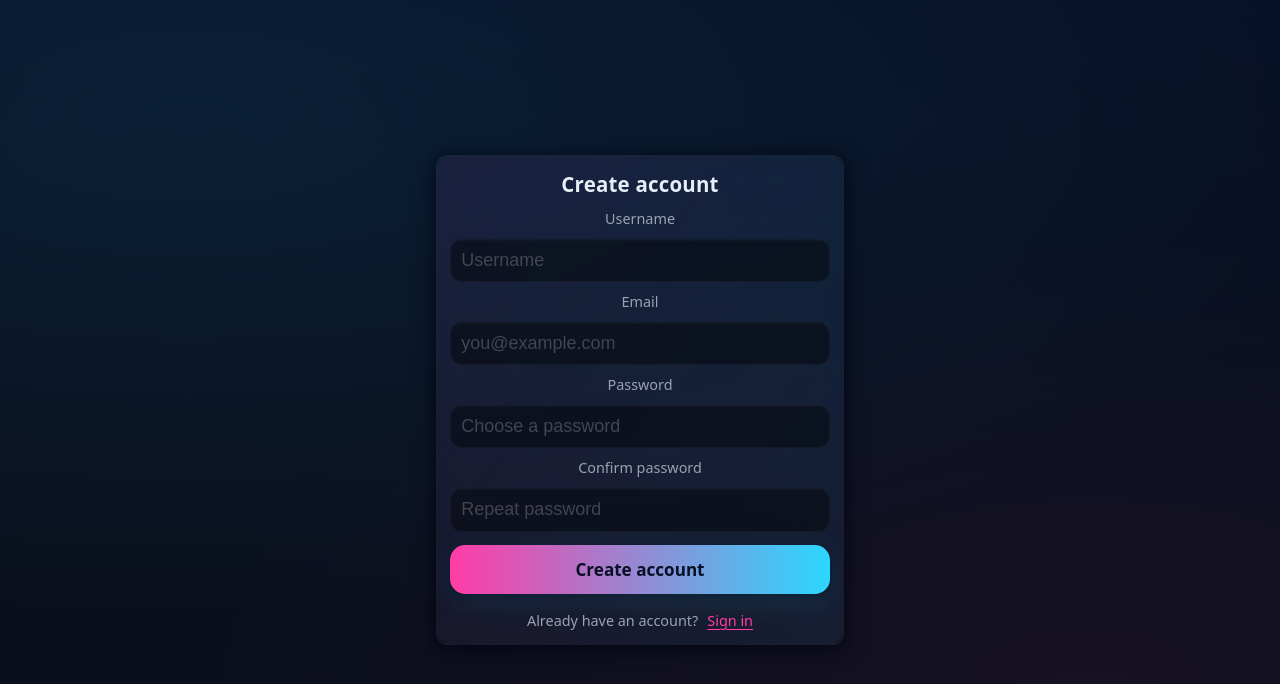
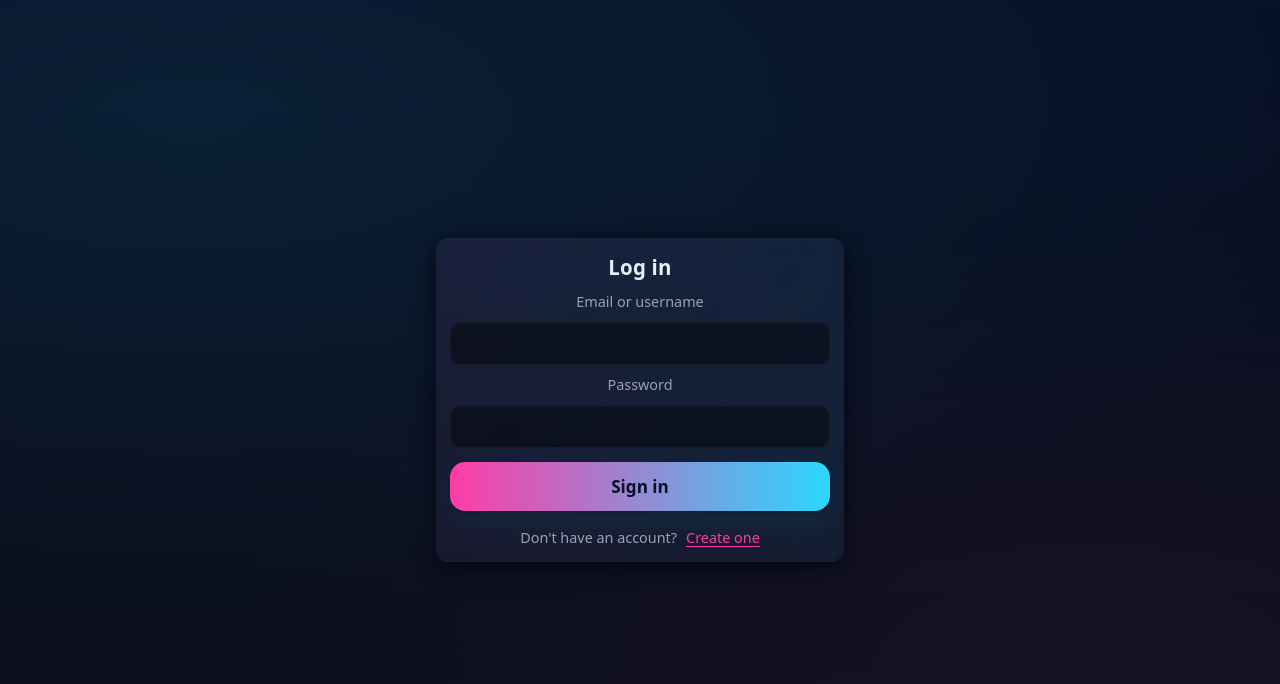
Before and after one commit to AlexMoto69/Learn-app, a React (Vite) app in the folder learn-app/: page / in a window 1280 px wide. Shown: the top 684 px of the page. Built offline with nearby package versions, Linux system fonts and the light colour scheme.

Commit message:
JSON files
am incercat sa bag aia cu json

```diff
--- a/learn-app/src/LoginRegister/Login.jsx
+++ b/learn-app/src/LoginRegister/Login.jsx
@@ -1,3 +1,4 @@
+// javascript
 import React, { useState } from 'react';
 import './LoginRegister.css';
 
@@ -15,14 +16,44 @@ export default function Login({ onLogin, onRegisterClick }) {
             return;
         }
         setLoading(true);
+
         try {
+            // If parent provided an onLogin handler, prefer it (e.g. for centralized auth)
             if (onLogin) {
                 await onLogin({ identifier: identifier.trim(), password });
-            } else {
-                console.log('login', { identifier: identifier.trim(), password });
+                return;
             }
+
+            // Otherwise send JSON to backend Flask endpoint
+            const res = await fetch('http://localhost:5000/api/login', {
+                method: 'POST',
+                headers: {
+                    'Content-Type': 'application/json',
+                    'Accept': 'application/json'
+                },
+                // include cookies if your Flask session/auth relies on them
+                credentials: 'include', // remove if not needed
+                body: JSON.stringify({
+                    identifier: identifier.trim(),
+                    password
+                })
+            });
+
+            const data = await res.json().catch(() => ({}));
+
+            if (!res.ok) {
+                setError(data.message || data.error || 'Login failed.');
+                return;
+            }
+
+            // success: data may contain token/user
+            console.log('Login success:', data);
+            // Optionally call onLogin with server result if you want parent to know
+            if (onLogin) onLogin(data);
+            // clear sensitive fields
+            setPassword('');
         } catch (err) {
-            setError(err?.message || 'Login failed');
+            setError(err?.message || 'Network error. Please try again.');
         } finally {
             setLoading(false);
         }
--- a/learn-app/src/LoginRegister/Register.jsx
+++ b/learn-app/src/LoginRegister/Register.jsx
@@ -1,3 +1,4 @@
+// javascript
 // File: learn-app/src/LoginRegister/Register.jsx
 import React, { useState } from 'react';
 import './LoginRegister.css';
@@ -11,11 +12,10 @@ export default function Register() {
     const [loading, setLoading] = useState(false);
 
     function isValidEmail(value) {
-        // Simple, widely-used email regex (good enough for basic validation)
         return /^[^\s@]+@[^\s@]+\.[^\s@]+$/.test(value);
     }
 
-    function handleSubmit(e) {
+    async function handleSubmit(e) {
         e.preventDefault();
         setError('');
 
@@ -39,12 +39,45 @@ export default function Register() {
         }
 
         setLoading(true);
-        // Replace with real register call
-        setTimeout(() => {
+
+        const payload = {
+            name: name.trim(),
+            email: email.trim(),
+            password,
+            confirmPassword: confirm
+        };
+
+        try {
+            const res = await fetch('http://localhost:5000/api/register', { // update URL to your Flask route
+                method: 'POST',
+                headers: {
+                    'Content-Type': 'application/json',
+                    'Accept': 'application/json'
+                },
+                body: JSON.stringify(payload)
+                // add `credentials: 'include'` if your backend uses cookies/sessions
+            });
+
+            // try parse JSON; backend may return JSON with message or error
+            const data = await res.json().catch(() => ({}));
+
+            if (!res.ok) {
+                setError(data.message || data.error || 'Registration failed.');
+                setLoading(false);
+                return;
+            }
+
+            // success
+            console.log('Registered:', data);
+            setName('');
+            setEmail('');
+            setPassword('');
+            setConfirm('');
             setLoading(false);
-            console.log('Registered:', { name, email });
-            // Optionally redirect or clear form
-        }, 800);
+        } catch (err) {
+            setError('Network error. Please try again.');
+            setLoading(false);
+        }
     }
 
     return (
--- a/learn-app/src/main.jsx
+++ b/learn-app/src/main.jsx
@@ -1,11 +1,11 @@
 import { StrictMode } from 'react'
 import { createRoot } from 'react-dom/client'
-import Register from "./LoginRegister/Register.jsx";
+import Login from './LoginRegister/Login.jsx'
 import './index.css'
 import App from './App.jsx'
 
 createRoot(document.getElementById('root')).render(
   <StrictMode>
-    <Register />
+    <Login />
   </StrictMode>,
 )
```
